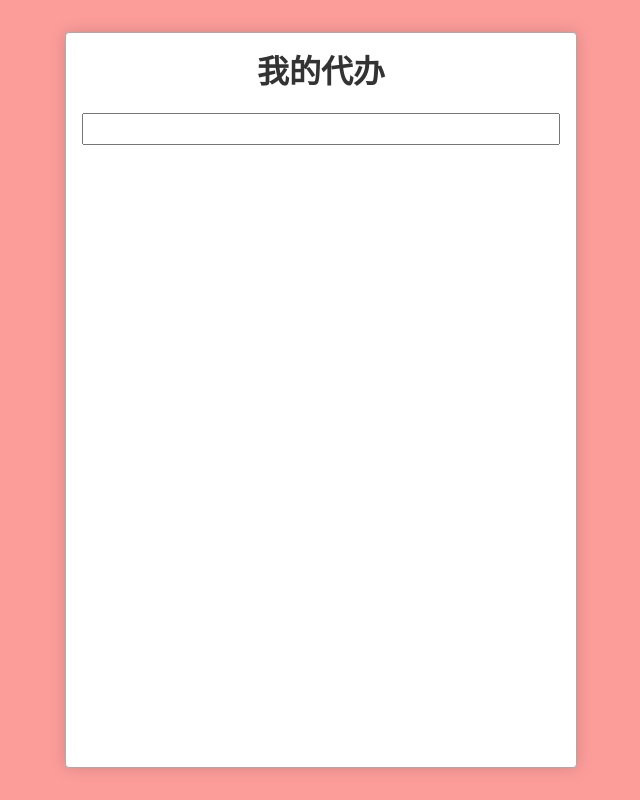
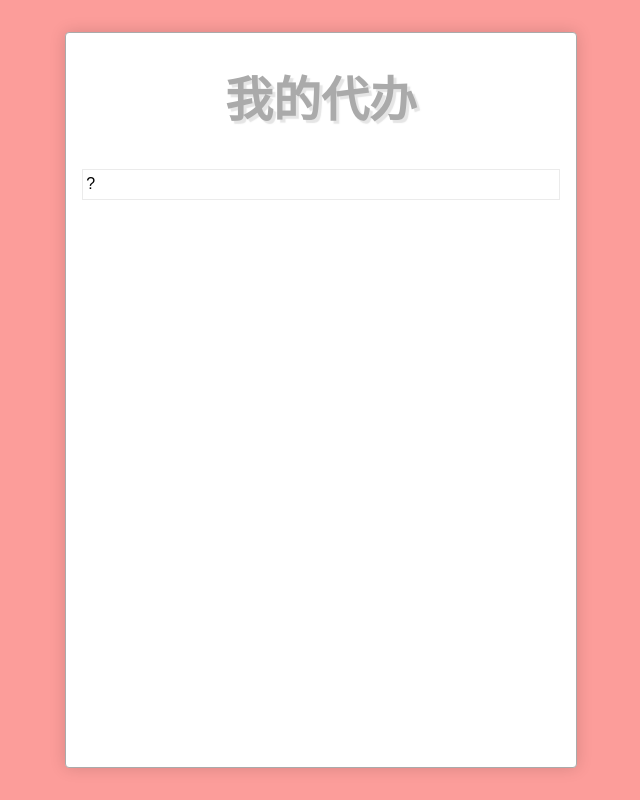
Before and after one commit to AleenL/React-demo, a React (Create React App) app: page / in a window 1280 px wide. Shown: the whole page, without its empty margins (319-959 px from the left). Built offline with nearby package versions, Linux system fonts and the light colour scheme; the HTML template or start-up script is replaced by a standard one.

Commit message:
fixed value

```diff
--- a/src/App.css
+++ b/src/App.css
@@ -12,6 +12,9 @@
 .App > h1{
   width: 100%;
   text-align: center;
+  font: normal  900 3em/1.5em Hiragino Sans GB;
+  color: #aaa;
+  text-shadow: 3px 3px 1px rgba(204,203,204,0.5)
 }
 .App > .todoList > li:nth-child(odd){
 	background-color: rgba(204,204,204,0.3);
--- a/src/App.js
+++ b/src/App.js
@@ -9,7 +9,7 @@ class App extends Component {
   constructor(props){
     super(props)
     this.state = {
-      newTodo: ' ',
+      newTodo: '?',
       todoList:[
 
       ]
--- a/src/TodoInput.css
+++ b/src/TodoInput.css
@@ -4,4 +4,5 @@
   margin-bottom: 1em;
   font-size: 16px;
   padding: 0 .2em;
+  border: 1px solid rgba(204,204,204,0.4);
 }
```
Also changed, not shown: 9 other files (tests, documents, lock files or other folders).
